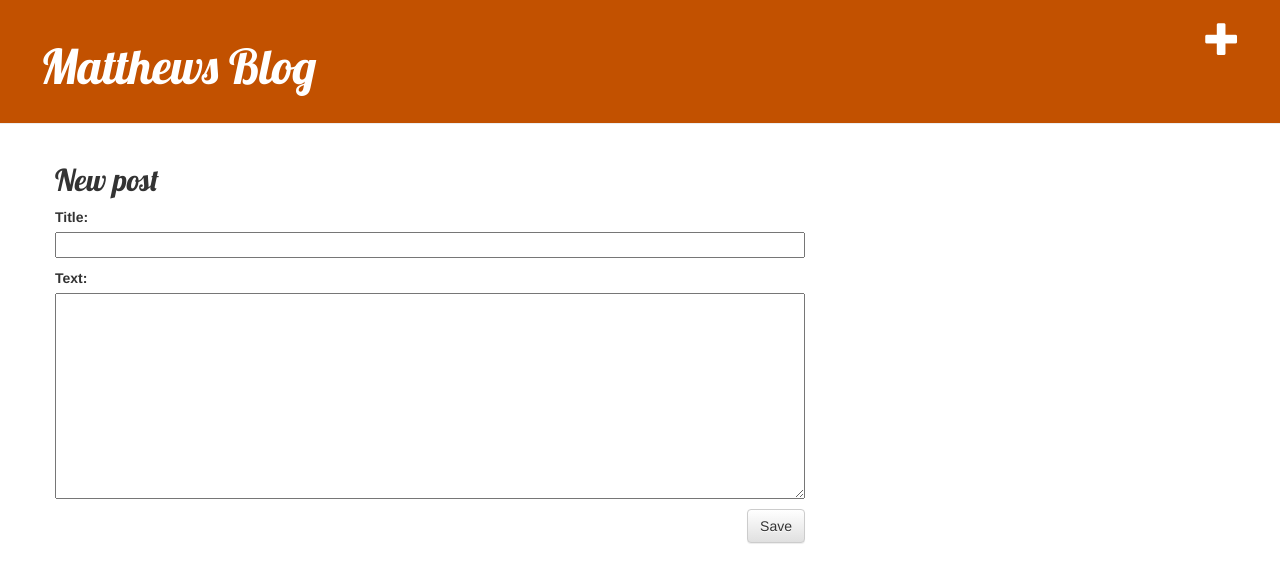
After one commit to MatthewGuyRobin/djangoBlog, a Django app: template blog/templates/post_edit.html in a window 1280 px wide. The commit adds this page. Shown: the top 583 px of the page. Run offline with Django 3.2, Linux system fonts and the light colour scheme; the template is opened without the code that fills it: values that come from a table or form of the project are taken from there, others are empty; some libraries are stand-ins or nearby versions.

Commit message:
form added

```diff
--- /dev/null
+++ b/blog/forms.py
@@ -0,0 +1,8 @@
+from django import forms
+from .models import Post
+
+class PostForm(forms.ModelForm):
+
+    class Meta:
+        model = Post
+        fields = ('title', 'text')
--- a/blog/templates/blog/base.html
+++ b/blog/templates/blog/base.html
@@ -11,6 +11,7 @@
 
 <body>
     <div class="page-header">
+        <a href="{% url 'post_new' %}" class="top-menu"><span class="glyphicon glyphicon-plus"></span></a>
         <h1><a href="/">Matthews Blog</a></h1>
     </div>
     <div class="content container">
--- /dev/null
+++ b/blog/templates/post_edit.html
@@ -0,0 +1,9 @@
+{% extends 'blog/base.html' %}
+
+{% block content %}
+    <h2>New post</h2>
+    <form method="POST" class="post-form">{% csrf_token %}
+        {{ form.as_p }}
+        <button type="submit" class="save btn btn-default">Save</button>
+    </form>
+{% endblock %}
--- a/blog/urls.py
+++ b/blog/urls.py
@@ -3,5 +3,6 @@ from . import views
 
 urlpatterns = [
     path('', views.post_list, name='post_list'),
-    path('post/<int:pk>/', views.post_detail, name='post_detail')
+    path('post/<int:pk>/', views.post_detail, name='post_detail'),    path('post/new/', views.post_new, name='post_new'),
+
 ]
--- a/blog/views.py
+++ b/blog/views.py
@@ -1,6 +1,7 @@
 from django.shortcuts import render, get_object_or_404
 from django.utils import timezone
 from .models import Post
+from .forms import PostForm
 
 
 def post_list(request):
@@ -12,3 +13,8 @@ def post_list(request):
 def post_detail(request, pk):
     post = get_object_or_404(Post, pk=pk)
     return render(request, 'blog/post_detail.html', {'post': post})
+
+
+def post_new(request):
+    form = PostForm()
+    return render(request, 'blog/post_edit.html', {'form': form})
```
